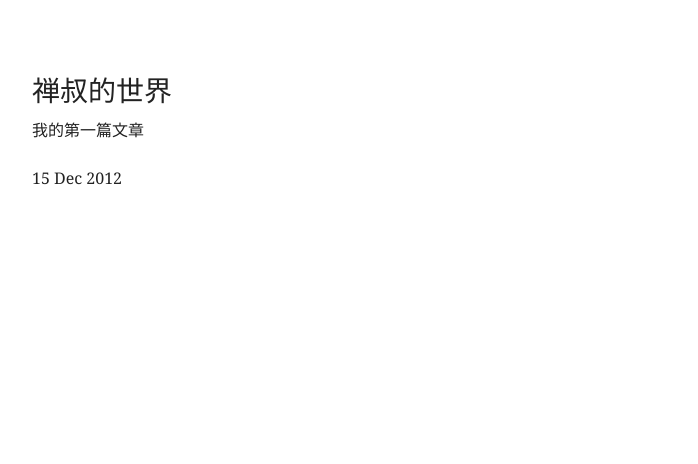
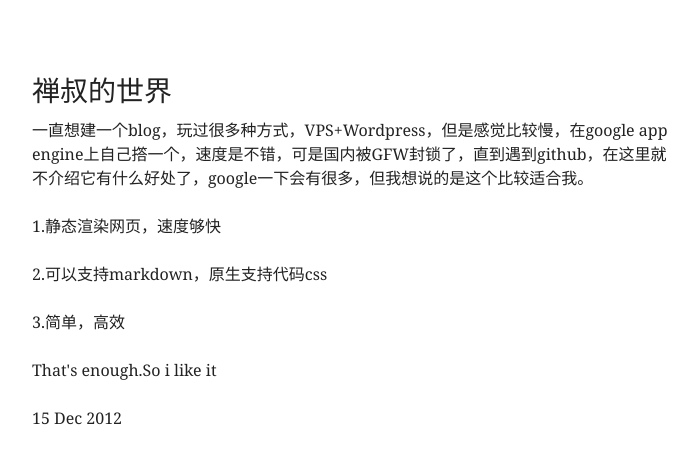
Before and after one commit to since1q80/me, a Jekyll site: the page built from _posts/2012-12-15-hello-world.html, in a window 1280 px wide. Shown: the top 464 px of the page, without its empty margins (288-986 px from the left). Built offline with Jekyll 4.4.1, drawn with Linux system fonts in a browser that asks for light colours; Markdown is read by kramdown in place of the engine named in the settings.

Commit message:
update 1st blog

```diff
--- a/_posts/2012-12-15-hello-world.html
+++ b/_posts/2012-12-15-hello-world.html
@@ -3,5 +3,9 @@ layout: default
 title: 禅叔的世界
 ---
 <h2>{{ page.title }}</h2>
-<p>我的第一篇文章</p>
+<p>一直想建一个blog，玩过很多种方式，VPS+Wordpress，但是感觉比较慢，在google app engine上自己撘一个，速度是不错，可是国内被GFW封锁了，直到遇到github，在这里就不介绍它有什么好处了，google一下会有很多，但我想说的是这个比较适合我。</p>
+<p>1.静态渲染网页，速度够快</p>
+<p>2.可以支持markdown，原生支持代码css</p>
+<p>3.简单，高效</p>
+<p>That's enough.So i like it</p>
 <p>{{ page.date | date_to_string }}</p>
```
